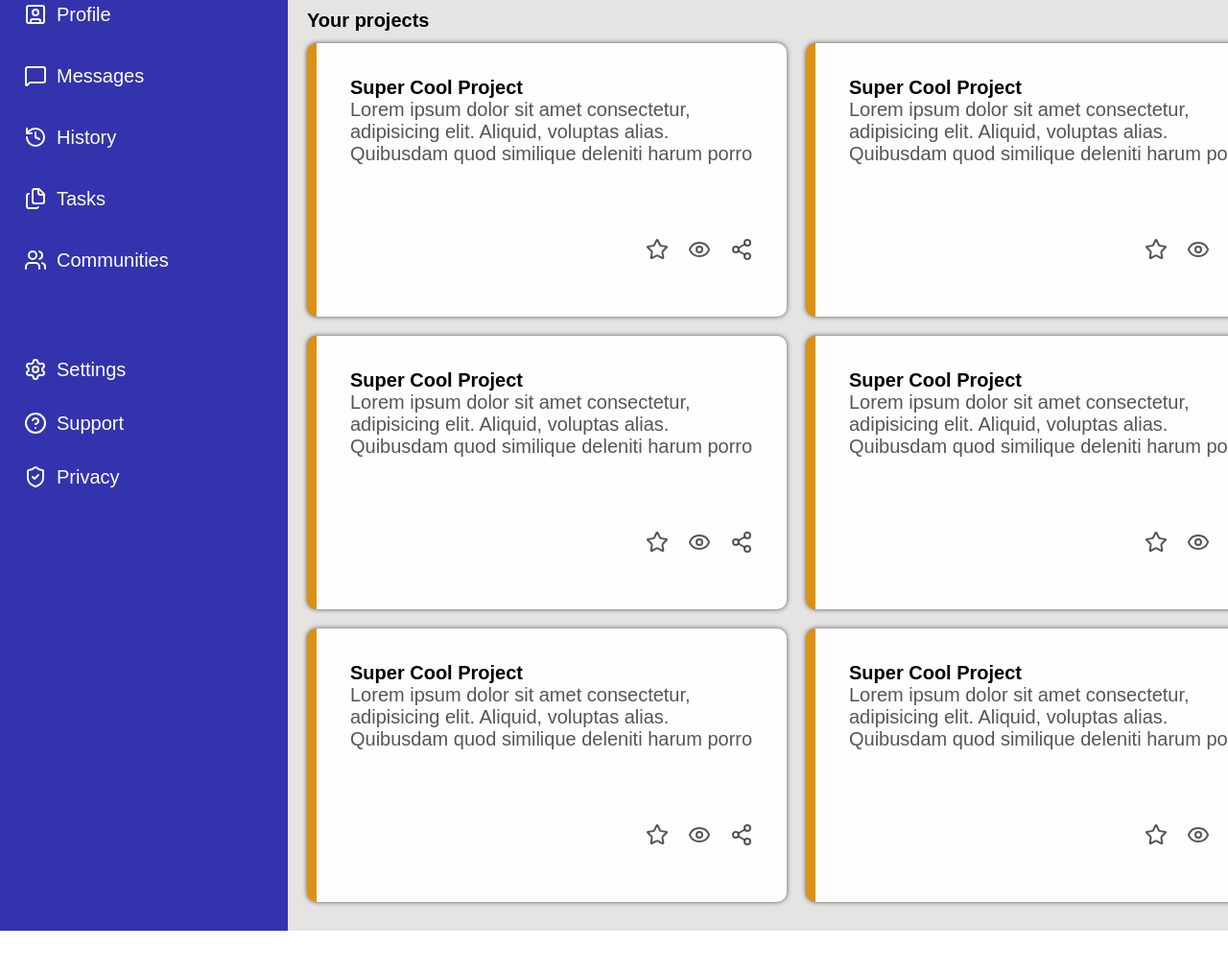
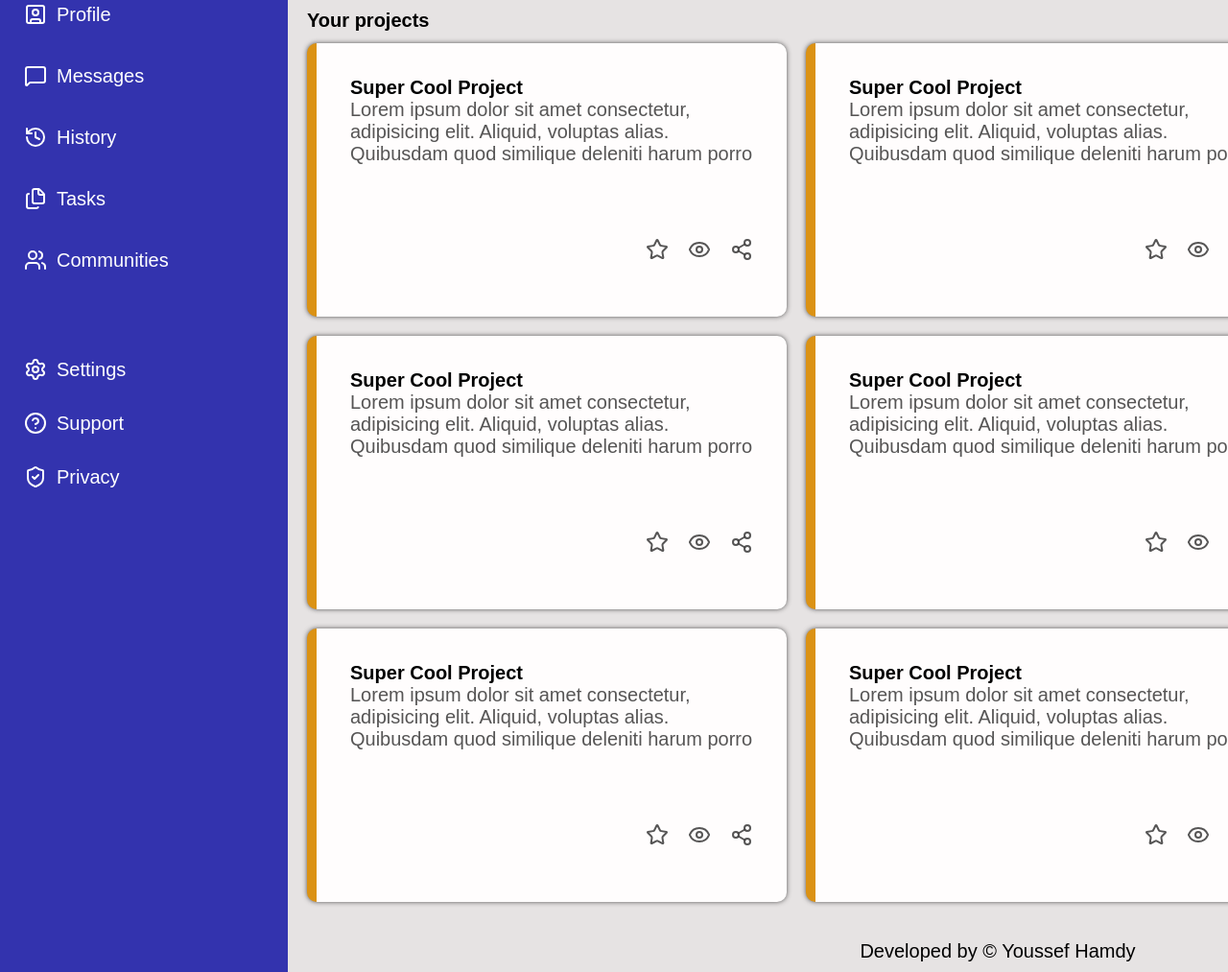
Before and after one commit to Empty002/Admin-Dashboard, a plain HTML site: page index.html in a window 1280 px wide. Shown: the part 171-1184 px from the top of the page at 96% size. Before the commit the page ends 1141 px from the top, so only its background shows below. Drawn offline with Linux system fonts and the light colour scheme.

Commit message:
Add footer in index.html file, style itin CSS

```diff
--- a/index.html
+++ b/index.html
@@ -729,5 +729,6 @@
         </div>
       </section>
     </main>
+    <footer>Developed by © Youssef Hamdy</footer>
   </body>
 </html>
--- a/style.css
+++ b/style.css
@@ -15,13 +15,14 @@ body {
   display: grid;
   grid-template-columns: 300px 1fr;
   grid-template-rows: auto 1fr;
-  height: 100vh;
+  width: 100%;
   margin: 0;
   padding: 0;
+  position: relative;
 }
 
 aside {
-  grid-row: 1 / -1;
+  grid-row: 1 / 4;
   background-color: var(--bgcolor);
   color: var(--fcolor);
   padding: 25px;
@@ -225,7 +226,7 @@ h1 {
   gap: 10px;
 }
 
-.profiles{
+.profiles {
   height: 100%;
   overflow: hidden;
 }
@@ -248,3 +249,12 @@ h1 {
   height: 60px;
   border-radius: 30px;
 }
+
+footer {
+  grid-column: 2/3;
+  display: flex;
+  justify-content: center;
+  background-color: #d9d5d5a9;
+  font-size: 2rem;
+  padding: 10px;
+}
```
